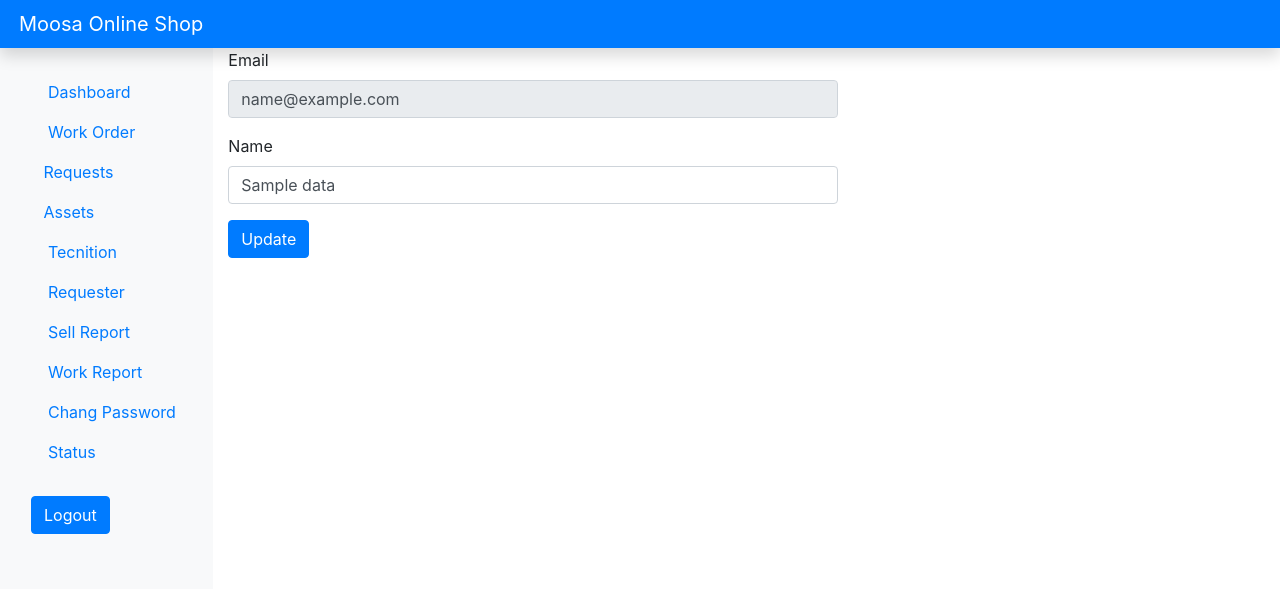
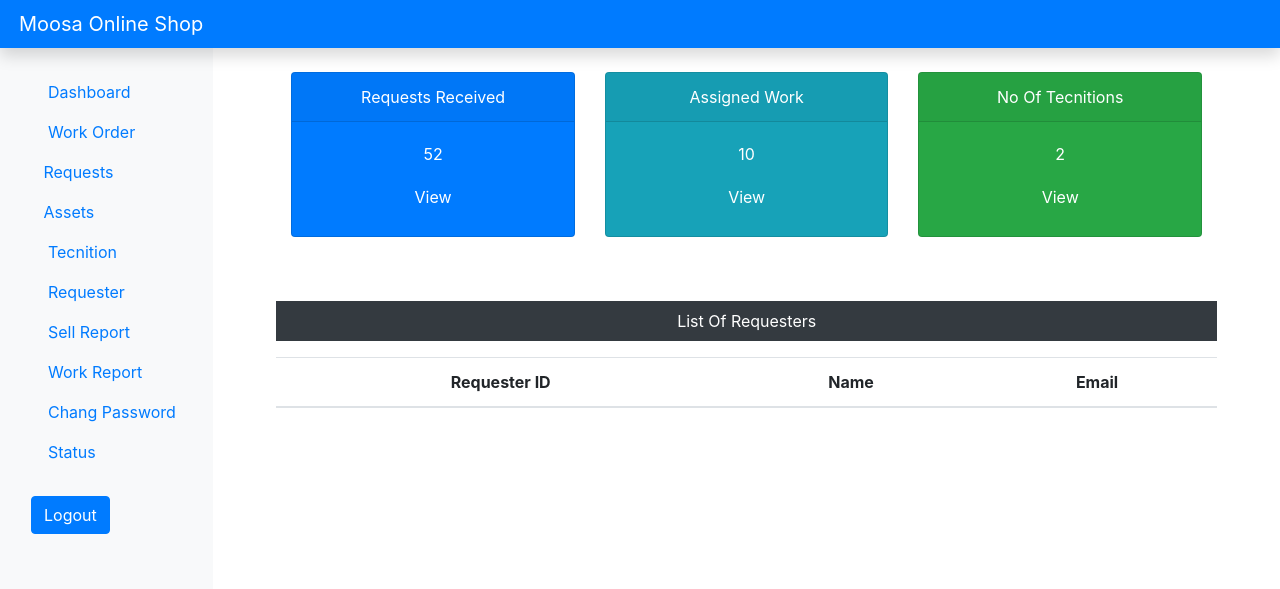
Before and after one commit to saqiburrehman139/MOS-php, a PHP site: page /admin/admindashboard.php in a window 1280 px wide. Shown: the top 589 px of the page. Run offline with PHP 8.4, Linux system fonts and the light colour scheme; the visitor is signed in with stand-in values (Sample User, id 1); tables that the repository leaves empty or names only in its code hold one stand-in row (values such as "Sample post"); lists and menus that the app fills with data are empty; some libraries are stand-ins or nearby versions; some web fonts are replaced.

Commit message:
5th commit

```diff
--- a/admin/admindashboard.php
+++ b/admin/admindashboard.php
@@ -7,27 +7,10 @@ $email=$_SESSION['email'];
 }else{
     echo"<script>location.href='adminlogin.php'</script>";
 }
-$query="SELECT * from requester_data WHERE email='".$email."'";
+$query="SELECT * from requester_data";
 $data=mysqli_query($conn,$query);
 $result=mysqli_fetch_assoc($data);
-if(isset($_REQUEST['update'])){
-if($_REQUEST['rname']==''){
-    $msg="<div class='alert alert-warning'>Fill All Fields</div>";
-}else{
-    $remail=$_REQUEST['remail'];
-    $rname=$_REQUEST['rname'];
-    $query1="UPDATE `new_mos`.`requester_data` SET `rname` = '$rname' WHERE `email` = '$remail';";
-   $data1=mysqli_query($conn,$query1);
-   if($data1){
-       $msg="<div class='alert alert-success'>Updated</div>";
-   }else{
-    $msg="<div class='alert alert-danger'>Not Updated</div>";
-   }
-}
-}
-else{
 
-}
 if(isset($_REQUEST['logout'])){
     session_unset();
     session_destroy();
@@ -73,28 +56,64 @@ fixed-md-nowrap p-1 shadow'>
         </ul>
         </div>
        </nav><!-- End Side bar  -->
-       <!-- Start profile area  -->
-       <div class='col-sm-6 mt-4'>
-        <form action="" method='get' class='mt-4'>
-         <div class='form-group'>
-         <label for="email">Email</label>
-         <input type="email" class='form-control' value='<?php echo $_SESSION['email']; ?>' name='remail' id='remail' readonly>
+       <!-- Start dashboard 2nd column  -->
+       <div class='col-sm-9 col-md-10'>
+       <div class="row text-center mx-5">
+        <div class="col-sm-4 mt-5">
+         <div class='card text-white bg-primary mb-3'style='max-width:18rem;'>
+          <div class='card-header'>Requests Received </div>
+           <div class='card-body'>
+            <div class='card-title'> 52 </div>
+            <a class='btn text-white' href="#">View</a>
+          </div>
          </div>
-         <div class='form-group'>
-         <label for="Name">Name</label>
-         <input type="text" class='form-control' value='<?php echo $result['rname']; ?>' name='rname' id='rname'>
+        </div>
+        <div class="col-sm-4 mt-5">
+         <div class='card text-white bg-info mb-3'style='max-width:18rem;'>
+          <div class='card-header'>Assigned Work </div>
+           <div class='card-body'>
+            <div class='card-title'> 10 </div>
+            <a class='btn text-white' href="#">View</a>
+          </div>
          </div>
-         <!-- <div class='form-group'>
-         <label for="Password">Password</label>
-         <input type="password" class='form-control' value='<?php echo $result['pass']; ?>' name='pass' id='rpass'>
-         </div> -->
-         <input type="submit" value="Update" name='update' class='btn btn-primary'>
-         <?php if(isset($msg)){echo $msg;}?>
-        </form>
-
+        </div>
+        <div class="col-sm-4 mt-5">
+         <div class='card text-white bg-success mb-3'style='max-width:18rem;'>
+          <div class='card-header'>No Of Tecnitions </div>
+           <div class='card-body'>
+            <div class='card-title'> 2 </div>
+            <a class='btn text-white' href="#">View</a>
+          </div>
+         </div>
+        </div>
+        </div>
+        <div class='mx-5 mt-5 text-center'>
+        <p class='bg-dark text-white p-2'>List Of Requesters</p>
+<table class='table'>
+<thead>
+<tr>
+<th>Requester ID</th>
+<th>Name</th>
+<th>Email</th>
+</tr>
+</thead>
+<tbody>
+<?php
+        {while($result=mysqli_fetch_assoc($data)){
+        echo "
+<tr>
+<td>".$result['id']."</td>
+<td>".$result['rname']."</td>
+<td>".$result['email']."</td>
+</tr>
+</tbody>
+";
+        }}
+        ?>
+        </table>
        </div>
-
-       <!-- end profile area -->
+       </div>
+       <!-- end dashboard 2nd column -->
       </div>
 
      </div>
```
